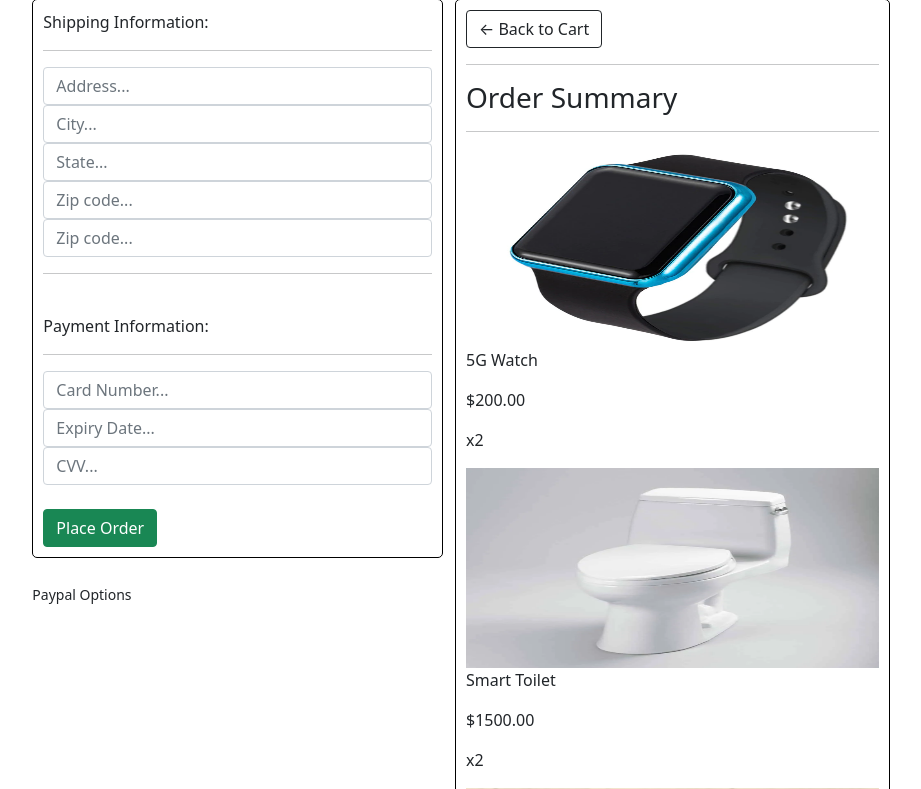
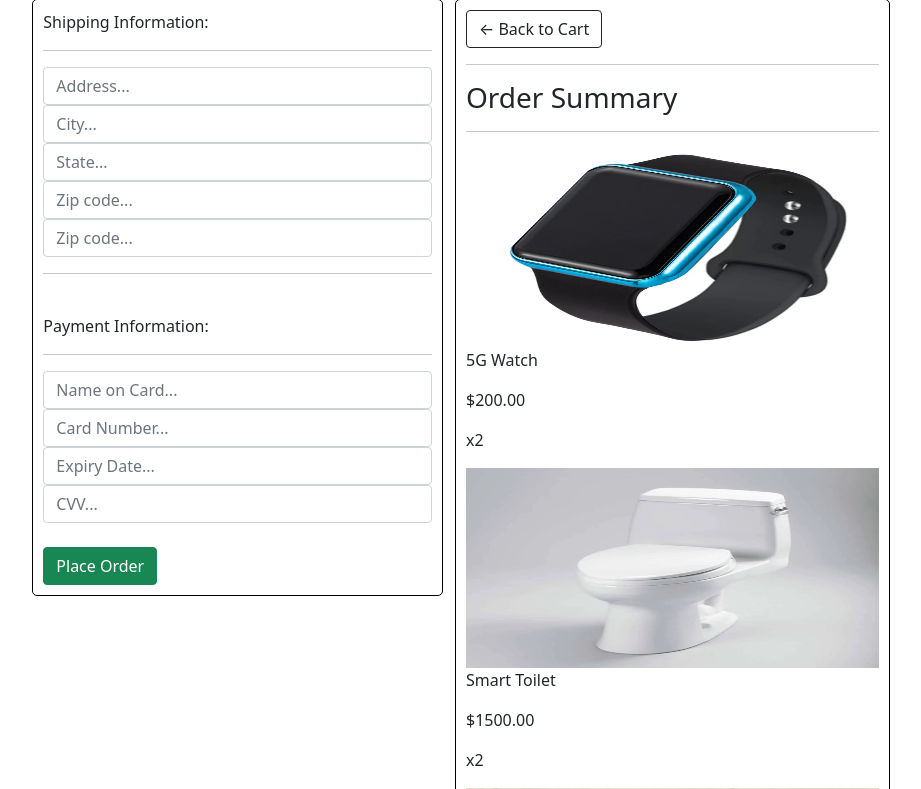
Before and after one commit to maindotmarcell/IoTBay-Group23, a Django app: page /checkout/ in a window 1280 px wide. Shown: the part 90-879 px from the top of the page, without its empty margins (185-1106 px from the left). Run offline with Django 4.2, Linux system fonts and the light colour scheme; data comes from the database, SQL or seed files in the repository; parts of the project's set-up code (start-up, migrations or seed data) failed here and were passed over; some libraries are stand-ins or nearby versions.

Commit message:
payment form pt1

```diff
--- a/IoTBay_Group23/main/templates/Order_Management/checkout.html
+++ b/IoTBay_Group23/main/templates/Order_Management/checkout.html
@@ -33,10 +33,13 @@
                     <p>Payment Information:</p>
                     <hr>
                     <div class="form-field">
+                        <input class="form-control" type="text" name="name_on_card" placeholder="Name on Card...">
+                    </div>
+                    <div class="form-field">
                         <input class="form-control" type="text" name="card_number" placeholder="Card Number...">
                     </div>
                     <div class="form-field">
-                        <input class="form-control" type="text" name="expiry_dat" placeholder="Expiry Date...">
+                        <input class="form-control" type="text" name="expiry_date" placeholder="Expiry Date...">
                     </div>
                     <div class="form-field">
                         <input class="form-control" type="text" name="cvv" placeholder="CVV...">
@@ -48,9 +51,6 @@
         </div>
 
         <br>
-        <div class="box-element hidden" id="payment-info">
-            <small>Paypal Options</small>
-        </div>
 
     </div>
 
```
